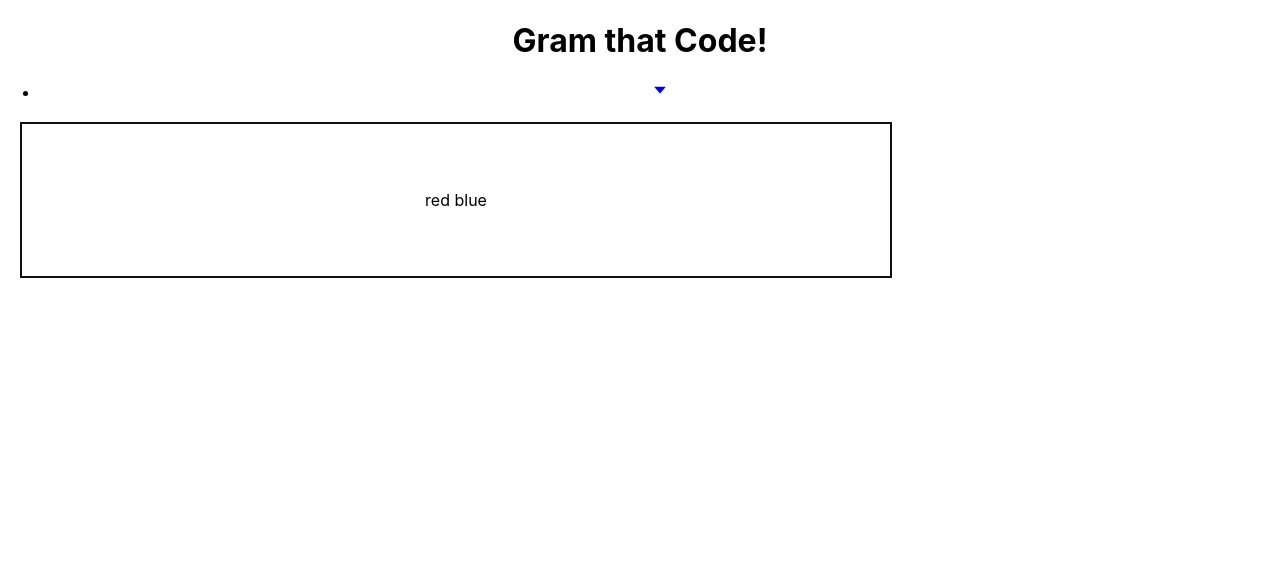
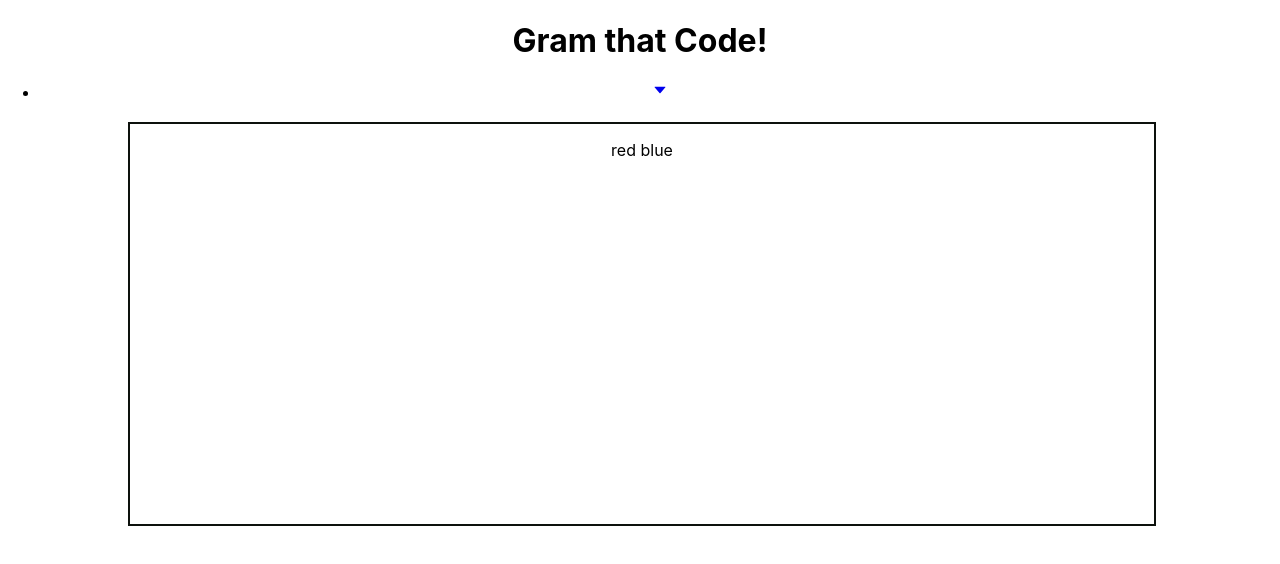
Before and after one commit to rkaufusi/gram-that-code, a React (Create React App) app: page / in a window 1280 px wide. Shown: the top 564 px of the page. Built offline with nearby package versions, Linux system fonts and the light colour scheme.

Commit message:
minor change to css

```diff
--- a/package.json
+++ b/package.json
@@ -9,6 +9,7 @@
     "react": "^17.0.2",
     "react-dom": "^17.0.2",
     "react-dropdown": "^1.9.2",
+    "react-icons": "^4.2.0",
     "react-scripts": "4.0.3",
     "web-vitals": "^1.1.2"
   },
--- a/src/App.css
+++ b/src/App.css
@@ -39,11 +39,13 @@
   display: inline;
 }
 .work-area {
-    width: 60%;
-    height: 60%;
+    width: 80%;
+    height: 50vh;
+    box-sizing: content-box;
     border: 2px solid rgb(13, 17, 13);
-    padding: 50px;
+
     margin: 20px;
+    margin-left: 10%;
     align-items: center;
     text-align: center;
 }
--- a/src/Buttons/Buttons.js
+++ b/src/Buttons/Buttons.js
@@ -11,7 +11,7 @@ import {AiFillCaretDown} from 'react-icons/ai'
 const Buttons = () => {
     return (
       <Navbar>
-        <NavItem icon={<AiFillCaretDown>Font</AiFillCaretDown>}/>
+        <NavItem icon={<AiFillCaretDown/>}/>
       </Navbar>
     )
 }
--- a/src/Buttons/Font.js
+++ b/src/Buttons/Font.js
@@ -24,17 +24,8 @@ const Font = () => {
     const dropDown = () => {
 
     }
-
+    function DropDownPortion() {
       return (
-      <div>
-        <div className='line'>
-          <p>{font}</p>
-
-          <button className='dropdown-content' onClick={onClick}>
-            Font
-          </button>
-          </div>
-          {open &&
         <div>
         <button className='dropdown dropdown-content' onClick={() => setFont('Monaco')}>
           Monaco
@@ -49,9 +40,19 @@ const Font = () => {
           Droid Sans Mono
         </button>
       </div>
+      )
     }
 
+    return (
+      <div>
+        <div className='line'>
+          <p>{font}</p>
 
+          <button className='dropdown-content' onClick={onClick}>
+            Font
+          </button>
+          </div>
+          {open && <DropDownPortion/>}
 
         </div>
     )
```
Also changed, not shown: 2 other files (tests, documents, lock files or other folders). Lines whose indentation alone changed are shown as unchanged.
